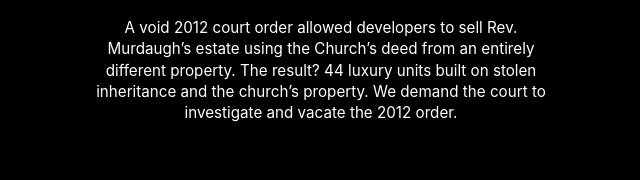
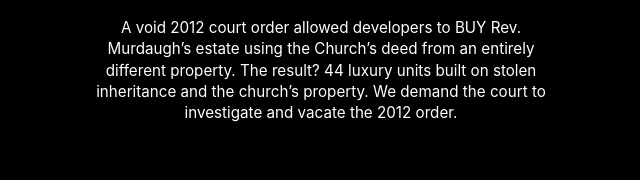
Before and after one commit to dnecklesportfolio/sdt_campaign_perri, a website: page index.html in a window 1280 px wide. Shown: the part 1840-2020 px from the top of the page, 319-959 px from the left. Drawn offline with Linux system fonts and the light colour scheme.

Commit message:
Update copy: change 'sell' to 'BUY' in index.html

```diff
--- a/index.html
+++ b/index.html
@@ -36,7 +36,7 @@
             <p class="headline-text">The AG has investigated how 802 Myrtle Ave
                 changed hands and refused to vacate the order in Kings Supreme Court. </p>
             <p style="font-size: 0.95rem; margin-top: 20px; color: #fff; line-height: 1.4;">
-                A void 2012 court order allowed developers to sell Rev. Murdaugh’s estate using the Church’s deed from
+                A void 2012 court order allowed developers to BUY Rev. Murdaugh’s estate using the Church’s deed from
                 an entirely different property. The result? 44 luxury units built on stolen inheritance and the church’s
                 property. We demand the court to investigate and vacate the 2012 order.
             </p>
```
